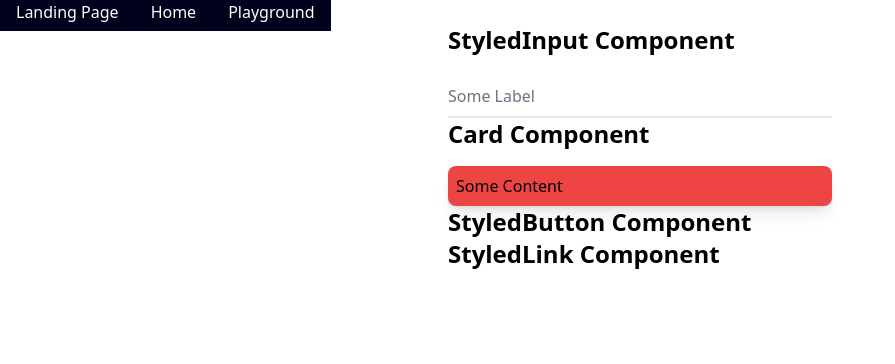
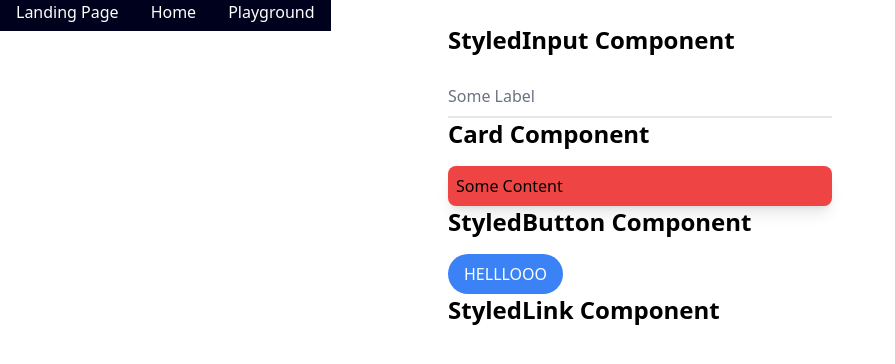
Before and after one commit to Kankenny/Friday, a React (Create React App) app in the folder frontend/: page /playground in a window 1280 px wide. Shown: the top 364 px of the page, without its empty margins (0-895 px from the left). Built offline with nearby package versions, Linux system fonts and the light colour scheme; the HTML template or start-up script is replaced by a standard one.

Commit message:
Updated style button

```diff
--- a/frontend/src/App.tsx
+++ b/frontend/src/App.tsx
@@ -4,7 +4,7 @@ import LandingPage from "./components/routes/LandingPage";
 import Home from "./components/routes/Home";
 import Playground from "./components/routes/Playground";
 import RouterLink from "./components/ui/RouterLink";
-import StyledLink from "./components/ui/StyledLink";
+
 
 function App() {
   return (
--- a/frontend/src/components/routes/Playground.tsx
+++ b/frontend/src/components/routes/Playground.tsx
@@ -1,6 +1,7 @@
 import React from "react";
 import Card from "../ui/Card";
 import StyledInput from "../ui/StyledInput";
+import StyledButton from "../ui/StyledButton";
 
 const Playground = () => {
   return (
@@ -17,7 +18,7 @@ const Playground = () => {
 
       <div className="w-96 space-y-4">
         <h1 className="text-2xl font-bold">StyledButton Component</h1>
-        {/* Put component here */}
+         <StyledButton onClick={()=>console.log("hello")} buttonText={"HELLLOOO"}></StyledButton>
       </div>
 
       <div className="w-96 space-y-4">
--- a/frontend/src/components/ui/StyledButton.tsx
+++ b/frontend/src/components/ui/StyledButton.tsx
@@ -1,12 +1,13 @@
-import React from "react";
-
-type Props = {
-  onClick: () => {};
+import React from "react";type Props = {
+  onClick: () => void;
   buttonText: string;
-};
-
-const StyledButton = ({ onClick, buttonText }: Props) => {
-  return <button onClick={onClick}>{buttonText}</button>;
-};
-
-export default StyledButton;
+  };const StyledButton = ({ onClick, buttonText }: Props) => {
+  return (
+  <button
+     className="bg-blue-500 rounded-full text-white text-center text-base px-4 py-2"
+     onClick={onClick}
+   >
+  {buttonText}
+  </button>
+  );
+  };export default StyledButton;
```
Also changed, not shown: 2 other files (tests, documents, lock files or other folders).
